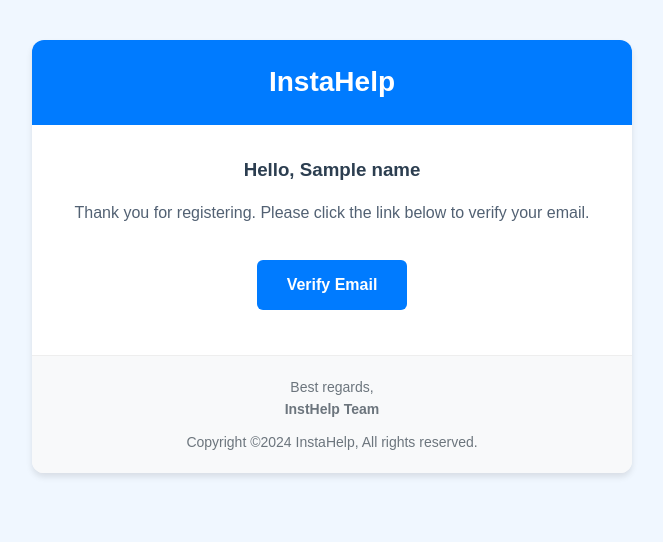
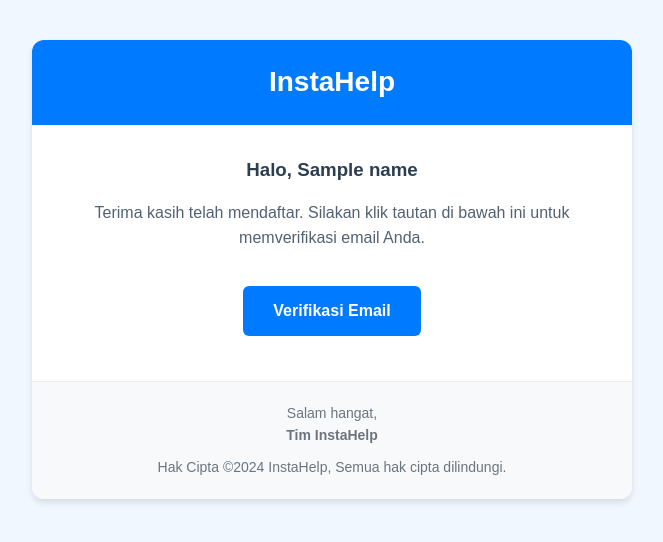
Before and after one commit to rachelardanaputraginting/capstone-api, a Flask app: template app/templates/verify_email.html in a window 1280 px wide. Shown: the top 542 px of the page, without its empty margins (308-971 px from the left). Run offline with Flask 3, Linux system fonts and the light colour scheme; the template is opened without the code that fills it: most values are stand-ins (such as "Sample title", 1, 10 or a date in 2020).

Commit message:
feat: change english to indonesian language

```diff
--- a/app/templates/verify_already.html
+++ b/app/templates/verify_already.html
@@ -3,7 +3,7 @@
 <head>
     <meta charset="UTF-8">
     <meta name="viewport" content="width=device-width, initial-scale=1.0">
-    <title>Already Verified</title>
+    <title>Sudah Terverifikasi</title>
     <link href="https://cdnjs.cloudflare.com/ajax/libs/tailwindcss/2.2.19/tailwind.min.css" rel="stylesheet">
 </head>
 <body class="bg-gray-100 h-screen flex items-center justify-center">
--- a/app/templates/verify_email.html
+++ b/app/templates/verify_email.html
@@ -3,7 +3,7 @@
 <head>
     <meta charset="UTF-8">
     <meta name="viewport" content="width=device-width, initial-scale=1.0">
-    <title>Verify Your Email</title>
+    <title>Verifikasi Email Anda</title>
     <style>
         * {
             margin: 0;
@@ -99,13 +99,13 @@
             <h1>InstaHelp</h1>
         </header>
         <div class="content">
-            <h3>Hello, {{ name }}</h3>
-            <p>Thank you for registering. Please click the link below to verify your email.</p>
-            <a href="{{ url_for('auth.verify_email', token=token, _external=True) }}" class="button">Verify Email</a>
+            <h3>Halo, {{ name }}</h3>
+            <p>Terima kasih telah mendaftar. Silakan klik tautan di bawah ini untuk memverifikasi email Anda.</p>
+            <a href="{{ url_for('auth.verify_email', token=token, _external=True) }}" class="button">Verifikasi Email</a>
         </div>
         <footer>
-            <p class="team-sign">Best regards,<br><strong>InstHelp Team</strong></p>
-            <p>Copyright &copy;2024 InstaHelp, All rights reserved.</p>
+            <p class="team-sign">Salam hangat,<br><strong>Tim InstaHelp</strong></p>
+            <p>Hak Cipta &copy;2024 InstaHelp, Semua hak cipta dilindungi.</p>
         </footer>
     </div>
 </body>
--- a/app/templates/verify_expired.html
+++ b/app/templates/verify_expired.html
@@ -3,7 +3,7 @@
     <head>
         <meta charset="UTF-8" />
         <meta name="viewport" content="width=device-width, initial-scale=1.0" />
-        <title>Link Verification Expired</title>
+        <title>Verifikasi Tautan Kedaluwarsa</title>
         <link
             href="https://cdnjs.cloudflare.com/ajax/libs/tailwindcss/2.2.19/tailwind.min.css"
             rel="stylesheet"
--- a/app/templates/verify_invalid.html
+++ b/app/templates/verify_invalid.html
@@ -3,7 +3,7 @@
 <head>
     <meta charset="UTF-8">
     <meta name="viewport" content="width=device-width, initial-scale=1.0">
-    <title>Invalid Verification Link</title>
+    <title>Tautan Verifikasi Tidak Valid</title>
     <link href="https://cdnjs.cloudflare.com/ajax/libs/tailwindcss/2.2.19/tailwind.min.css" rel="stylesheet">
 </head>
 <body class="bg-gray-100 h-screen flex items-center justify-center">
--- a/app/templates/verify_success.html
+++ b/app/templates/verify_success.html
@@ -3,7 +3,7 @@
 <head>
     <meta charset="UTF-8">
     <meta name="viewport" content="width=device-width, initial-scale=1.0">
-    <title>Verification Success</title>
+    <title>Keberhasilan Verifikasi</title>
     <link href="https://cdnjs.cloudflare.com/ajax/libs/tailwindcss/2.2.19/tailwind.min.css" rel="stylesheet">
 </head>
 <body class="bg-gray-100 h-screen flex items-center justify-center">
```
Also changed, not shown: app/templates/forgot_password.html (+6 -6 lines), app/templates/institution/verify_email.html (+6 -6 lines).
